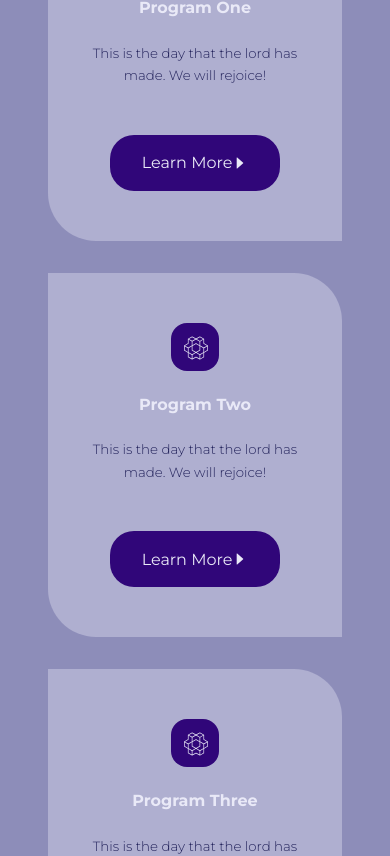
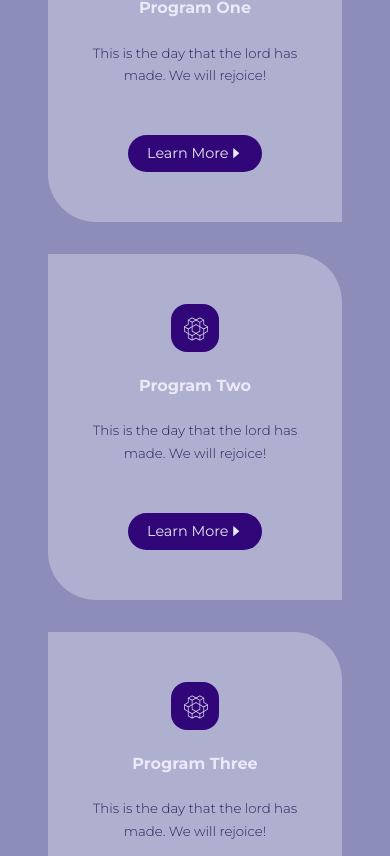
Before and after one commit to oliver-nicoll/turbo-couscous, a React (Create React App) app: page / in a window 390 px wide. Shown: the part 774-1630 px from the top of the page. Built offline with nearby package versions, Linux system fonts and the light colour scheme.

Commit message:
fix btn css

```diff
--- a/src/index.css
+++ b/src/index.css
@@ -97,12 +97,12 @@ img {
     font-size: 1.1rem;
 }
 
-btn.sm {
+.btn.sm {
     padding: 0.4rem 1.2rem;
     font-size: 0.9rem;
 }
 
-btn.sm:hover {
+.btn.sm:hover {
     background: var(--color-gray-100-);
 }
 
```
